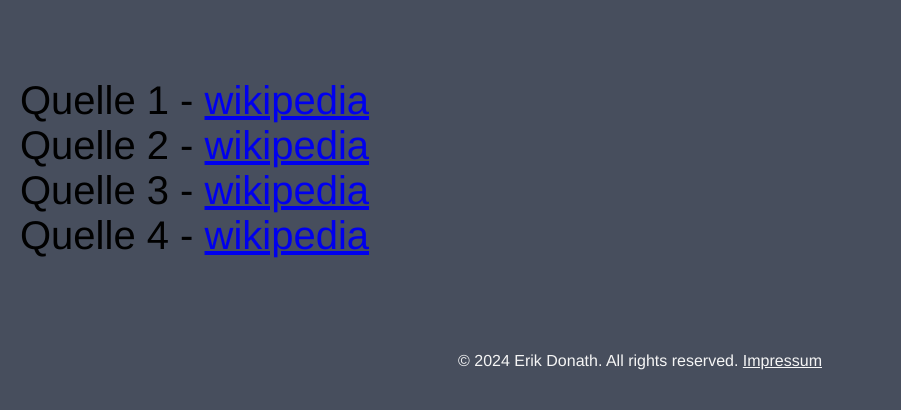
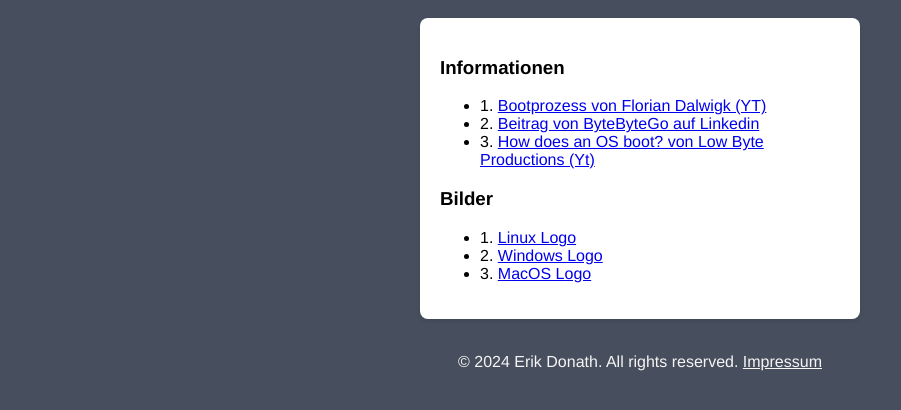
Before and after one commit to Erik-Donath/Bootprozess-Website, a Flask app: page /quellen in a window 1280 px wide. Shown: the part 46-456 px from the top of the page, without its empty margins (0-901 px from the left). Run offline with Flask 3, Linux system fonts and the light colour scheme.

Commit message:
Quellen aktualisiert

```diff
--- a/app/templates/quellen.html
+++ b/app/templates/quellen.html
@@ -1,20 +1,19 @@
 {% extends 'base.html' %}
 {% set title = "Quellen" %}
 {% set text_class = "white" %}
-{% block head %}
-	<style>
-    .quellen {
-        font-size: 40px;
-        padding: 20px;
-        list-style: none;
-    }
-    </style>
+{% block main %}
+    <div class="centered-container">
+        <h3>Informationen</h3>
+        <ul>
+            <li>1. <a class="underlined dark" target="_blank" href="https://www.youtube.com/watch?v=q_i439CqAHA">Bootprozess von Florian Dalwigk (YT)</a></li>
+            <li>2. <a class="underlined dark" target="_blank" href="https://www.linkedin.com/posts/bytebytego_systemdesign-coding-interviewtips-activity-7207604812610240512-s8_k">Beitrag von ByteByteGo auf Linkedin</a></li>
+            <li>3. <a class="underlined dark" target="_blank" href="https://www.youtube.com/watch?v=KkenLT8S9Hs">How does an OS boot? von Low Byte Productions (Yt)</a></li>
+        </ul>
+        <h3>Bilder</h3>
+        <ul>
+            <li>1. <a class="underlined dark" target="_blank" href="https://1000logos.net/linux-logo/">Linux Logo</a></li>
+            <li>2. <a class="underlined dark" target="_blank" href="https://de.wikipedia.org/wiki/Datei:Windows_logo_-_2021.svg">Windows Logo</a></li>
+            <li>3. <a class="underlined dark" target="_blank" href="https://blog.leoprinting.de/blog/die-geschichte-vom-apple-logo">MacOS Logo</a></li>
+        </ul>
+    </div>
 {% endblock %}
-{% block main %}
-    <ul class="quellen">
-        <li>Quelle 1 - <a class="underlined dark" href="https://de.wikipedia.org/">wikipedia</a></li>
-        <li>Quelle 2 - <a class="underlined dark" href="https://de.wikipedia.org/">wikipedia</a></li>
-        <li>Quelle 3 - <a class="underlined dark" href="https://de.wikipedia.org/">wikipedia</a></li>
-        <li>Quelle 4 - <a class="underlined dark" href="https://de.wikipedia.org/">wikipedia</a></li>
-    </ul>
-{% endblock %}
```
Also changed, not shown: app/static/assets/boot/bios.jpg (deleted), app/static/assets/boot/bootsector.jpg (deleted), 1 other file.
